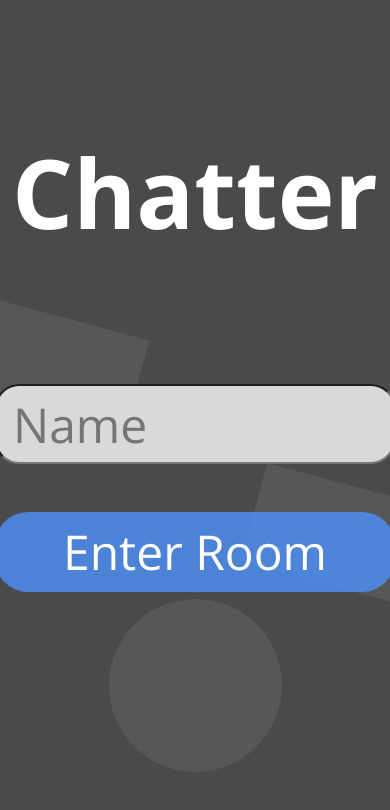
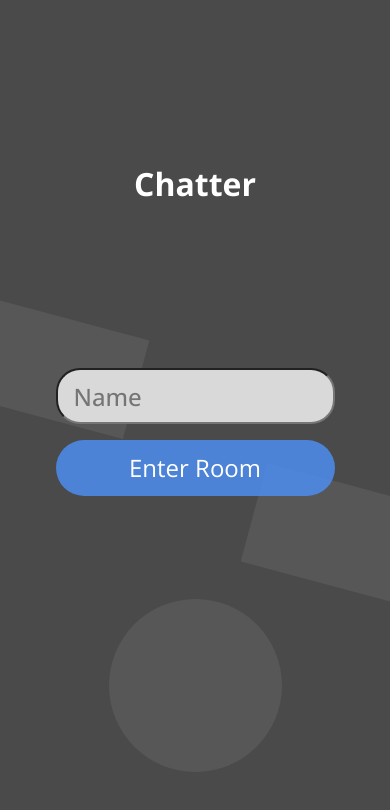
Before and after one commit to ChadWKirk/Chatter, a React (Vite) app in the folder client/: page / in a window 390 px wide. Shown: the top 810 px of the page. Built offline with nearby package versions, Linux system fonts and the light colour scheme.

Commit message:
Styled enter page for mobile

```diff
--- a/client/src/App.css
+++ b/client/src/App.css
@@ -5,7 +5,7 @@
   --BGColor2: #353739;
   --Grey1: #575757;
   --Grey2: #6c6c6c;
-  --Grey3: #787878;
+  --Grey3: #2b2b2b;
   --Grey4: #959595;
   --Grey5: #9c9c9c;
   --ButtonBlue: #9fc0ca;
@@ -127,6 +127,7 @@ circle {
   border-radius: 24px;
   color: var(--Grey3);
   font-size: 3rem;
+  font-weight: 500;
   height: 80px;
   padding: 1rem;
   width: 400px;
@@ -146,3 +147,22 @@ circle {
 #enterButton:hover {
   background-color: #4681da;
 }
+
+@media (width < 750px) {
+  #enterH1 {
+    font-size: 2rem;
+    margin: 8.5rem 0;
+  }
+  #enterInput,
+  #enterButton {
+    width: 279px;
+    height: 56px;
+    font-size: 1.5rem;
+  }
+  #enterButton {
+    line-height: 3.5rem;
+  }
+  #enterForm {
+    gap: 1rem;
+  }
+}
```
